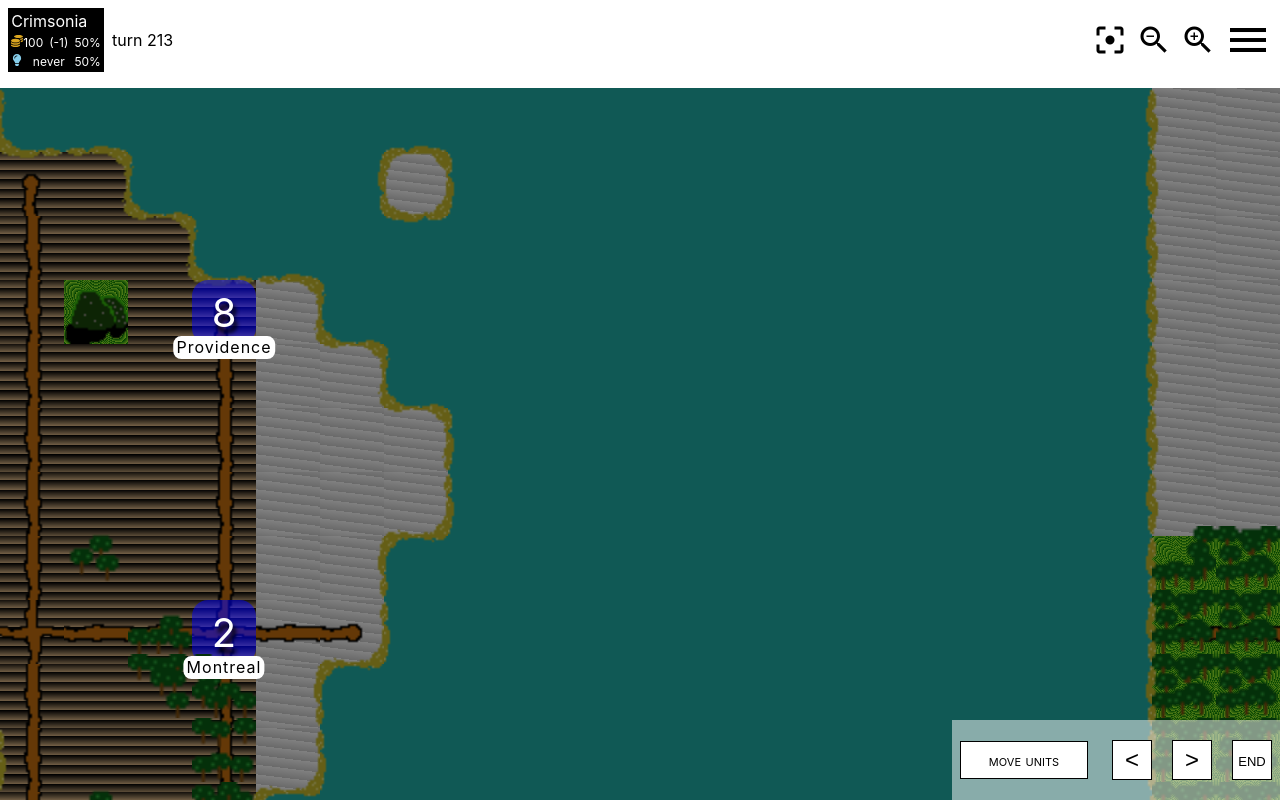
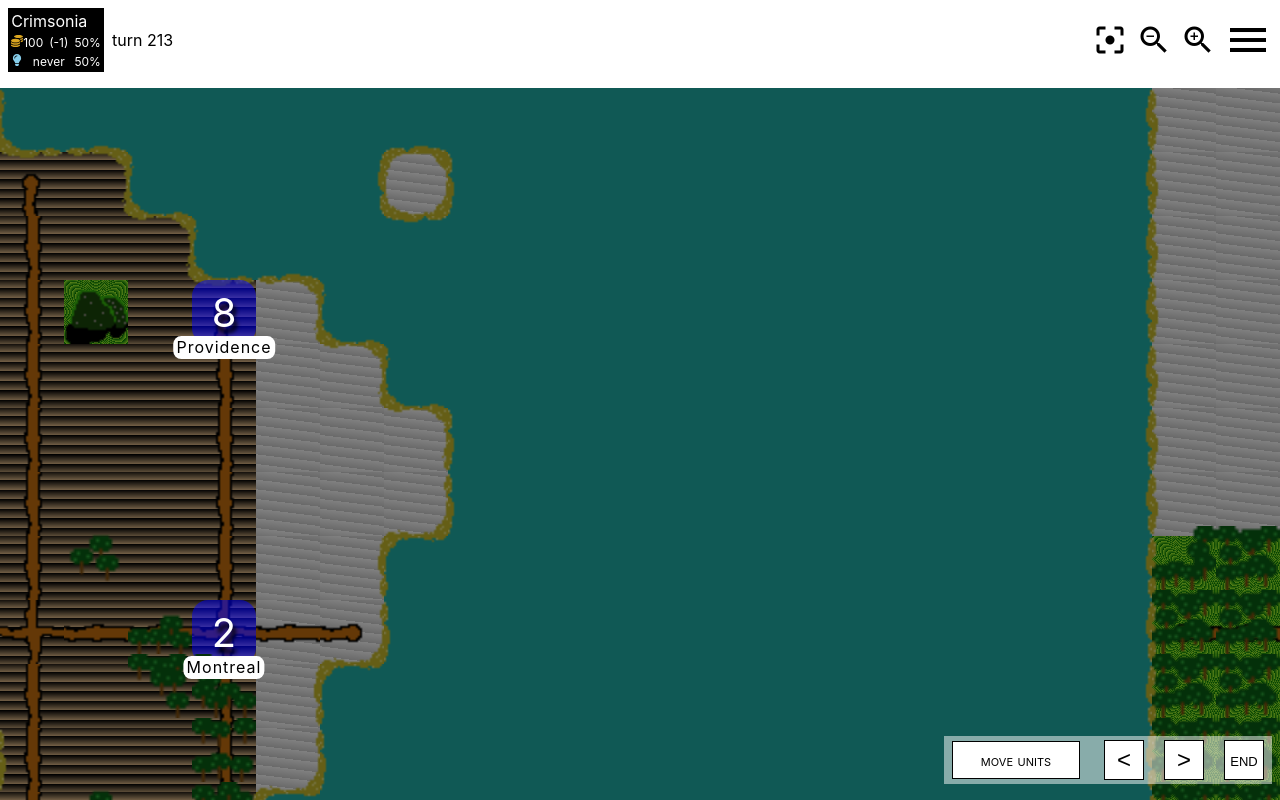
Before and after one commit to dblatcher/Tiles-game, a Next.js app: page /game-page-test in a window 1280 px wide. Built offline with nearby package versions, Linux system fonts and the light colour scheme.

Commit message:
adjust lower interface window size and position

```diff
--- a/components/gameContainer.module.scss
+++ b/components/gameContainer.module.scss
@@ -1,7 +1,4 @@
 @import '../styles/design.scss';
-
-
-
 
 @mixin interfaceWindow {
     position: fixed;
@@ -35,9 +32,9 @@
     @include interfaceWindow();
     display: flex;
     align-items: center;
-    bottom: 0;
-    right: 0;
-    padding:  $windowPadding;
+    bottom: $windowPadding*2;
+    right: $windowPadding;
+    padding: $windowPadding;
     height: $lowerWindowHeight;
 }
 
--- a/styles/design.scss
+++ b/styles/design.scss
@@ -9,7 +9,7 @@ $layout-breakpoint: 36em;
 $wide-breakpoint: 44em;
 
 $interfaceWindowHeight: 5rem;
-$lowerWindowHeight: 5rem;
+$lowerWindowHeight: 3rem;
 
 @mixin letterButton {
     cursor: pointer;
```
